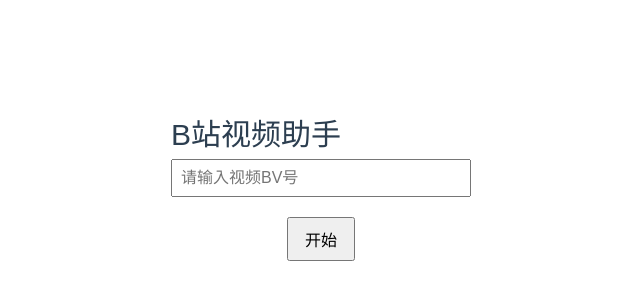
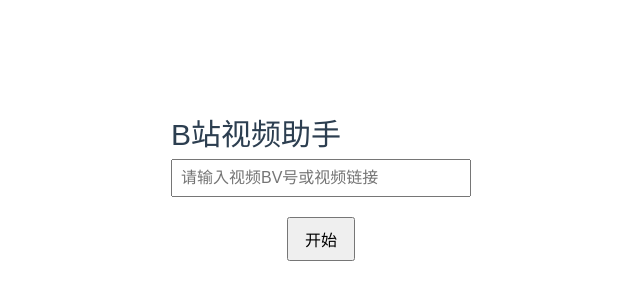
Before and after one commit to Sovietwang/Bilibili_Scrawler1.0, a Vue app in the folder frontend/: page / in a window 1280 px wide. Shown: the part 214-514 px from the top of the page, without its empty margins (319-959 px from the left). Built offline with nearby package versions, Linux system fonts and the light colour scheme.

Commit message:
支持链接输入

```diff
--- a/frontend/src/App.vue
+++ b/frontend/src/App.vue
@@ -3,7 +3,7 @@
     <h1>B站视频助手</h1>
     <div class="input-container">
 
-      <input v-model="bvid" placeholder="请输入视频BV号" />
+      <input v-model="bvid" placeholder="请输入视频BV号或视频链接" />
       <button @click="startCrawl">开始</button>
     </div>
     <div v-if="loading" class="loading">加载中...</div>
@@ -50,7 +50,7 @@
       this.error = "";
 
       try {
-        const response = await fetch("http://8.156.67.199:5001/crawl", {
+        const response = await fetch("http://127.0.0.1:5000/crawl", {
           method: "POST",
           headers: {
             "Content-Type": "application/x-www-form-urlencoded",
```
Also changed, not shown: 2 other files (tests, documents, lock files or other folders).
